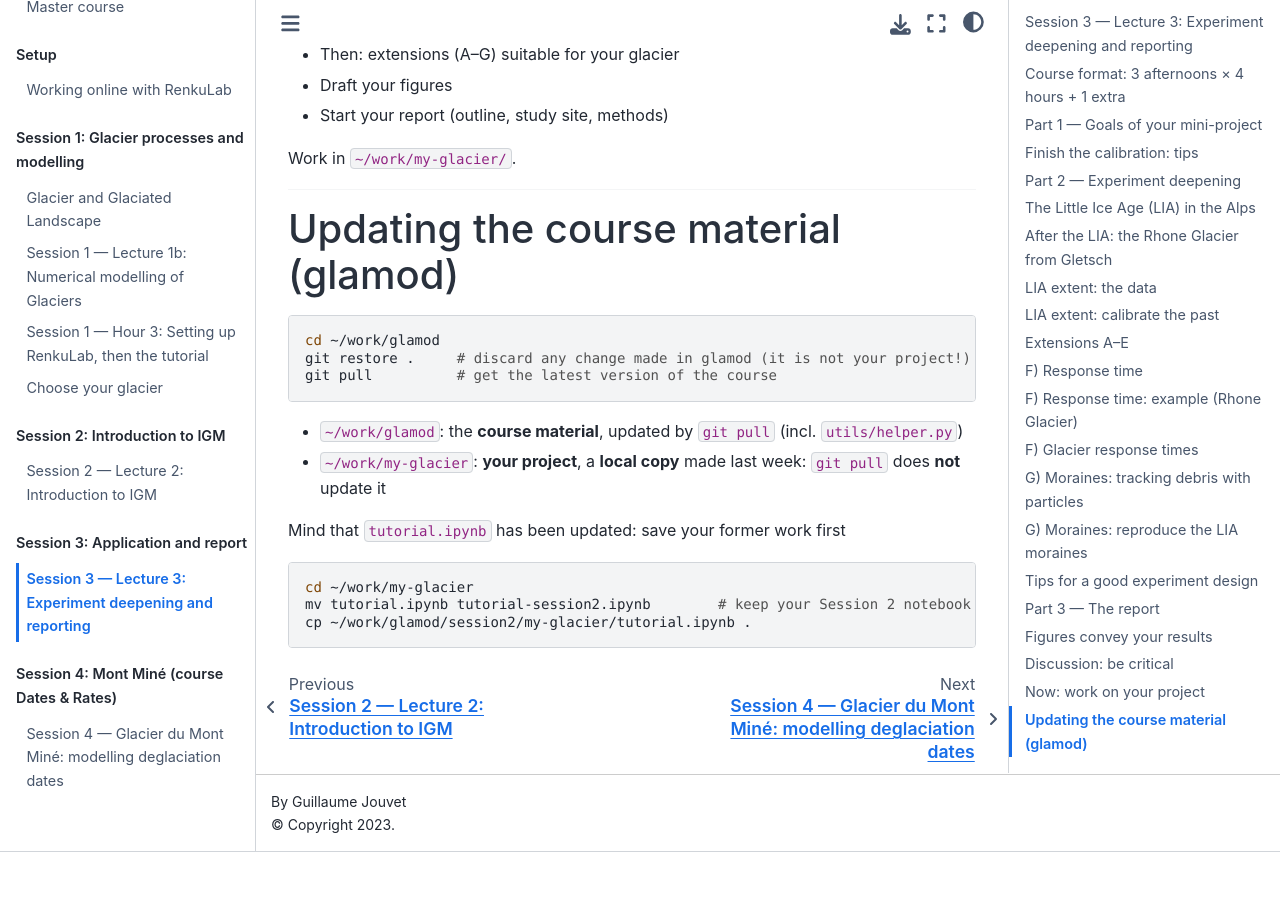
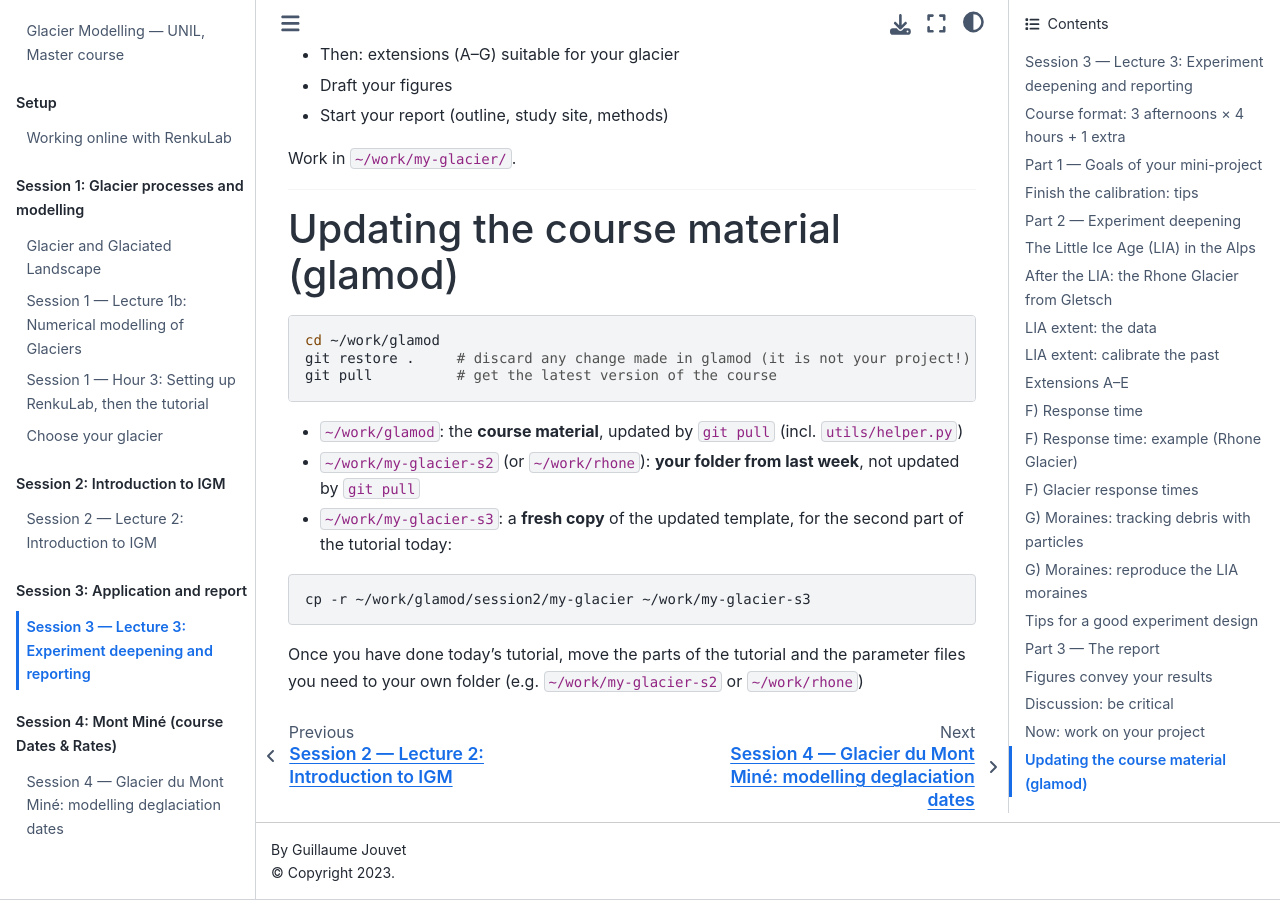
Before and after one commit to jouvetg/glamod, a Jupyter Book: the page built from session3/lecture-3-application-and-report.md, in a window 1280 px wide and 900 px high, scrolled down 8947 px. Built offline with Jupyter Book 1.0.4 settings and Sphinx 7.4.7 and the Sphinx Book theme 1.1.4, drawn with Linux system fonts in a browser that asks for light colours; pages that are not in the unit, such as notebooks, are missing from menus; before the commit the page ends 9799 px from its top, so only the background shows below that.

Commit message:
Lecture 3: update slide with a fresh copy of the template (my-glacier-s3)

````diff
--- a/session3/lecture-3-application-and-report.md
+++ b/session3/lecture-3-application-and-report.md
@@ -246,12 +246,11 @@ git pull          # get the latest version of the course
 ```
 
 - `~/work/glamod`: the **course material**, updated by `git pull` (incl. `utils/helper.py`)
-- `~/work/my-glacier`: **your project**, a **local copy** made last week: `git pull` does **not** update it
-
-Mind that `tutorial.ipynb` has been updated: save your former work first
+- `~/work/my-glacier-s2` (or `~/work/rhone`): **your folder from last week**, not updated by `git pull`
+- `~/work/my-glacier-s3`: a **fresh copy** of the updated template, for the second part of the tutorial today:
 
 ```bash
-cd ~/work/my-glacier
-mv tutorial.ipynb tutorial-session2.ipynb        # keep your Session 2 notebook
-cp ~/work/glamod/session2/my-glacier/tutorial.ipynb .
+cp -r ~/work/glamod/session2/my-glacier ~/work/my-glacier-s3
 ```
+
+Once you have done today's tutorial, move the parts of the tutorial and the parameter files you need to your own folder (e.g. `~/work/my-glacier-s2` or `~/work/rhone`)
````
